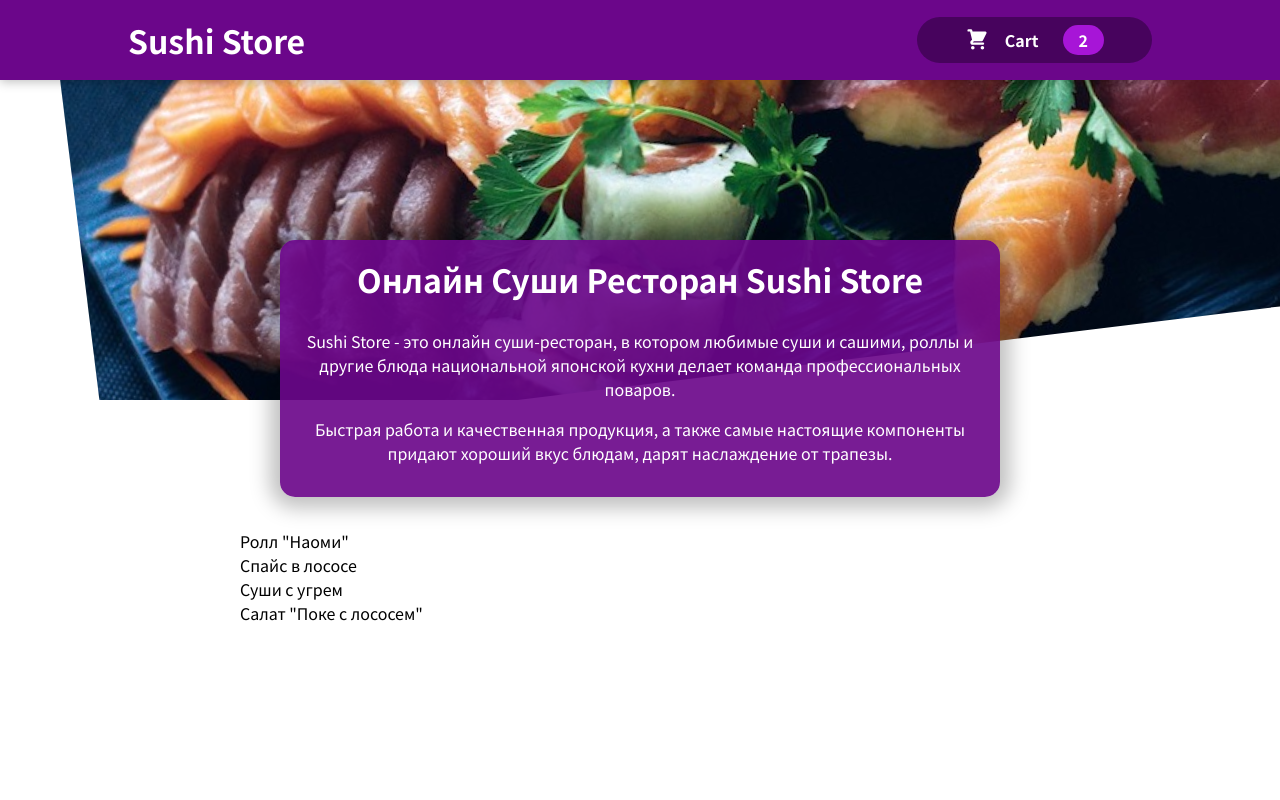
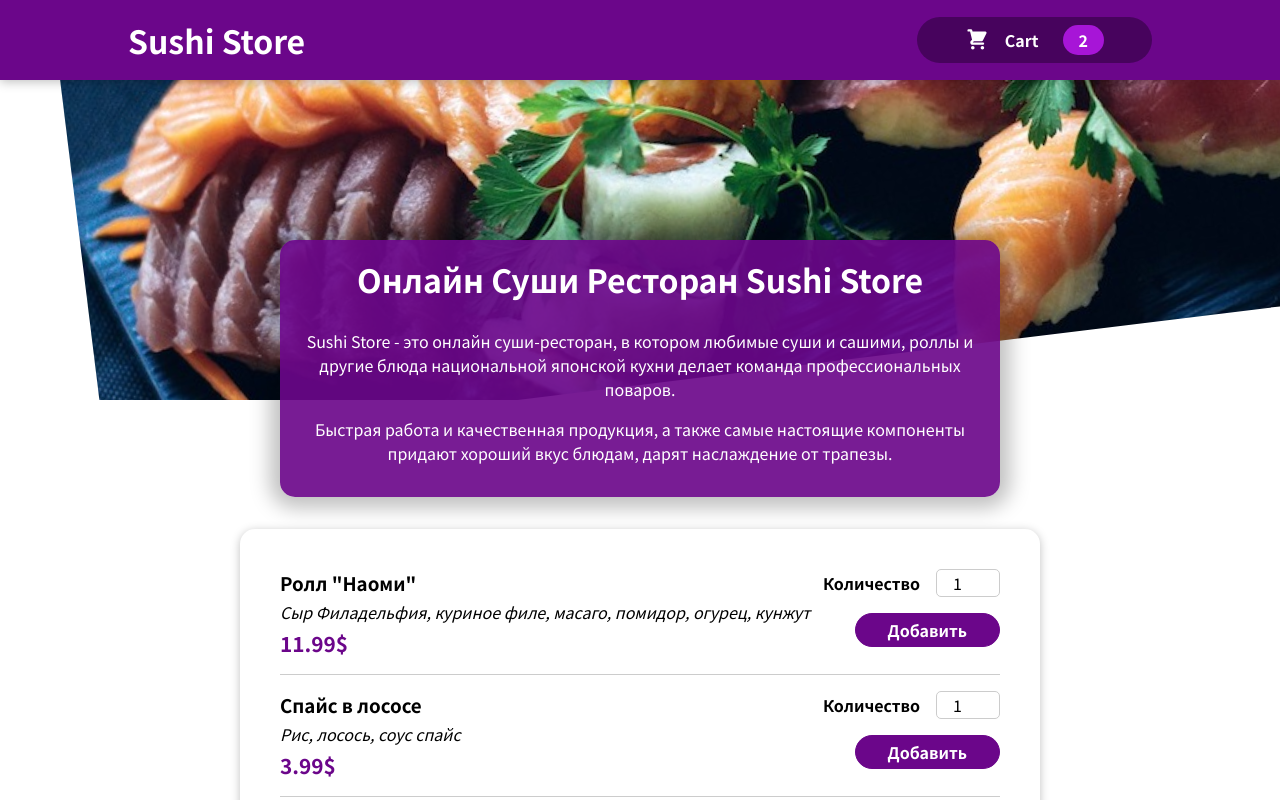
Before and after one commit to ablehope/sushi-order, a React (Create React App) app: page / in a window 1280 px wide. Shown: the top 800 px of the page. Built offline with nearby package versions, Linux system fonts and the light colour scheme.

Commit message:
Added form

```diff
--- /dev/null
+++ b/src/components/Card/Card.js
@@ -0,0 +1,9 @@
+import styles from './Card.module.css';
+
+const Card = (props) => {
+    return <div className={styles.card}>
+        {props.children}
+    </div>
+}
+
+export default Card;
--- /dev/null
+++ b/src/components/Card/Card.module.css
@@ -0,0 +1,6 @@
+.card {
+    padding: 1.5rem;
+    box-shadow: 0 2px 10px rgba(0, 0, 0, 0.25);
+    border-radius: 15px;
+    background-color: white;
+}
--- /dev/null
+++ b/src/components/Input/Input.js
@@ -0,0 +1,10 @@
+import styles from './Input.module.css';
+
+const Input = (props) => {
+    return <div className={styles.input}>
+        <label htmlFor={props.input.id}>{props.label}</label>
+        <input type="text" id={props.input.id} {...props.input}/>
+    </div>
+}
+
+export default Input;
--- /dev/null
+++ b/src/components/Input/Input.module.css
@@ -0,0 +1,18 @@
+.input {
+    display: flex;
+    align-items: center;
+    margin-bottom: 1rem;
+}
+
+.input label {
+    font-weight: bold;
+    margin-right: 1rem;
+}
+
+.input input {
+    width: 4rem;
+    border-radius: 5px;
+    border: 1px solid #ccc;
+    font: inherit;
+    padding-left: 1rem;
+}
--- /dev/null
+++ b/src/components/MealItem/MealItem.js
@@ -0,0 +1,20 @@
+import styles from './MealItem.module.css';
+import MealItemForm from "../MealItemForm/MealItemForm";
+
+const MealItem = (props) => {
+
+    const formatedPrice = `${props.price.toFixed(2)}$`
+
+    return <li className={styles.meal}>
+        <div>
+            <h3>{props.name}</h3>
+            <div className={styles.description}>{props.description}</div>
+            <div className={styles.price}>{formatedPrice}</div>
+        </div>
+        <div>
+            <MealItemForm />
+        </div>
+    </li>
+}
+
+export default MealItem;
--- /dev/null
+++ b/src/components/MealItem/MealItem.module.css
@@ -0,0 +1,22 @@
+.meal {
+    display: flex;
+    justify-content: space-between;
+    margin: 1rem;
+    padding-bottom: 1rem;
+    border-bottom: 1px solid #ccc;
+}
+
+.meal h3 {
+    margin: 0 0 0.25rem 0;
+}
+
+.description {
+    font-style: italic;
+}
+
+.price {
+    margin-top: 0.25rem;
+    font-weight: bold;
+    color: #6b068a;
+    font-size: 1.3rem;
+}
--- /dev/null
+++ b/src/components/MealItemForm/MealItemForm.js
@@ -0,0 +1,17 @@
+import styles from './MealItemForm.module.css';
+import Input from "../Input/Input";
+
+const MealItemForm = (props) => {
+    return <form className={styles.form} action="">
+        <Input label='Количество' input={{
+            id: 'amount',
+            type: 'number',
+            min: '1',
+            step: '1',
+            defaultValue: '1'
+        }}/>
+        <button>Добавить</button>
+    </form>
+}
+
+export default MealItemForm;
--- /dev/null
+++ b/src/components/MealItemForm/MealItemForm.module.css
@@ -0,0 +1,20 @@
+.form {
+  text-align: right;
+}
+
+.form button {
+  font: inherit;
+  cursor: pointer;
+  background-color: #6b068a;
+  border: 1px solid #6b068a;
+  color: white;
+  padding: 0.25rem 2rem;
+  border-radius: 20px;
+  font-weight: bold;
+}
+
+.form button:hover,
+.form button:active {
+  background-color: #47035d;
+  border-color: #47035d;
+}
--- a/src/components/MealList/MealList.js
+++ b/src/components/MealList/MealList.js
@@ -1,4 +1,6 @@
 import styles from './MealList.module.css';
+import Card from "../Card/Card";
+import MealItem from "../MealItem/MealItem";
 
 const DUMMY_MEALS = [
     {
@@ -32,12 +34,15 @@ const DUMMY_MEALS = [
 
 const MealList = () => {
 
-    const mealList = DUMMY_MEALS.map((meal) => <li key={meal.id}>{meal.name}</li>)
+    const mealList = DUMMY_MEALS.map((meal) => <MealItem key={meal.id}
+                                                         name={meal.name}
+                                                         description={meal.description}
+                                                         price={meal.price}/>)
 
     return <section className={styles.meals}>
-        <ul>
-            {mealList}
-        </ul>
+        <Card>
+            <ul>{mealList}</ul>
+        </Card>
     </section>
 }
 
```
Also changed, not shown: 1 other file (tests, documents, lock files or other folders).
